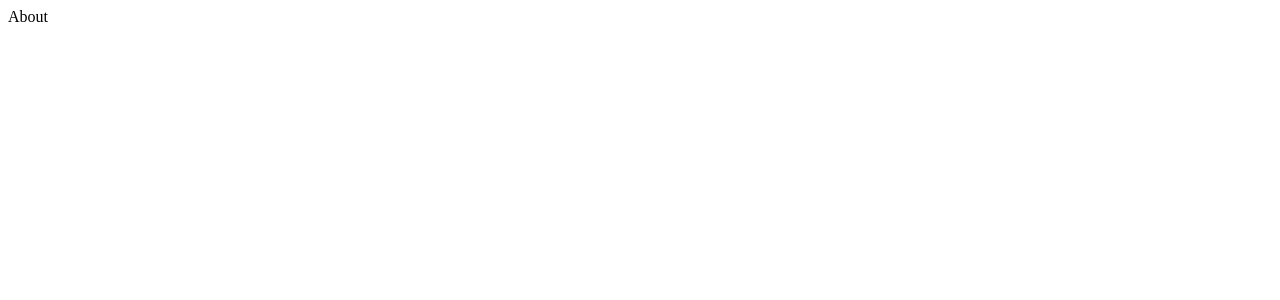
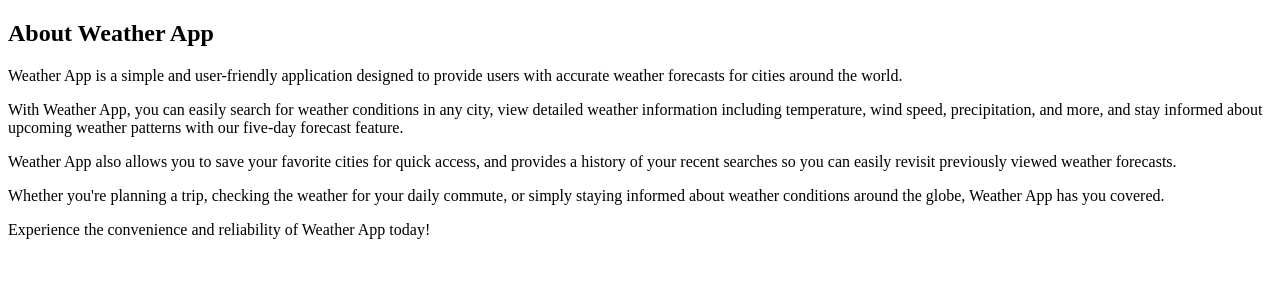
Before and after one commit to AlenZguric/weatherapp, a Next.js app: page /About in a window 1280 px wide. Shown: the top 300 px of the page. Built offline with nearby package versions, Linux system fonts and the light colour scheme.

Commit message:
"Added CopyRight component to footer in App component"

```diff
--- /dev/null
+++ b/src/components/main/AboutComponent.jsx
@@ -0,0 +1,26 @@
+import React from 'react';
+
+const AboutPage = () => {
+  return (
+    <div className="about-container">
+      <h2>About Weather App</h2>
+      <p>
+        Weather App is a simple and user-friendly application designed to provide users with accurate weather forecasts for cities around the world.
+      </p>
+      <p>
+        With Weather App, you can easily search for weather conditions in any city, view detailed weather information including temperature, wind speed, precipitation, and more, and stay informed about upcoming weather patterns with our five-day forecast feature.
+      </p>
+      <p>
+        Weather App also allows you to save your favorite cities for quick access, and provides a history of your recent searches so you can easily revisit previously viewed weather forecasts.
+      </p>
+      <p>
+        Whether you're planning a trip, checking the weather for your daily commute, or simply staying informed about weather conditions around the globe, Weather App has you covered.
+      </p>
+      <p>
+        Experience the convenience and reliability of Weather App today!
+      </p>
+    </div>
+  );
+};
+
+export default AboutPage;
--- a/src/pages/About.jsx
+++ b/src/pages/About.jsx
@@ -1,9 +1,12 @@
-import React from 'react'
+import React from "react";
+import AboutComponent from "../components/main/AboutComponent";
 
-function About() {
+const About = () => {
   return (
-    <div>About</div>
-  )
-}
+    <div className="about-page">
+      <AboutComponent />
+    </div>
+  );
+};
 
-export default About
+export default About;
```
